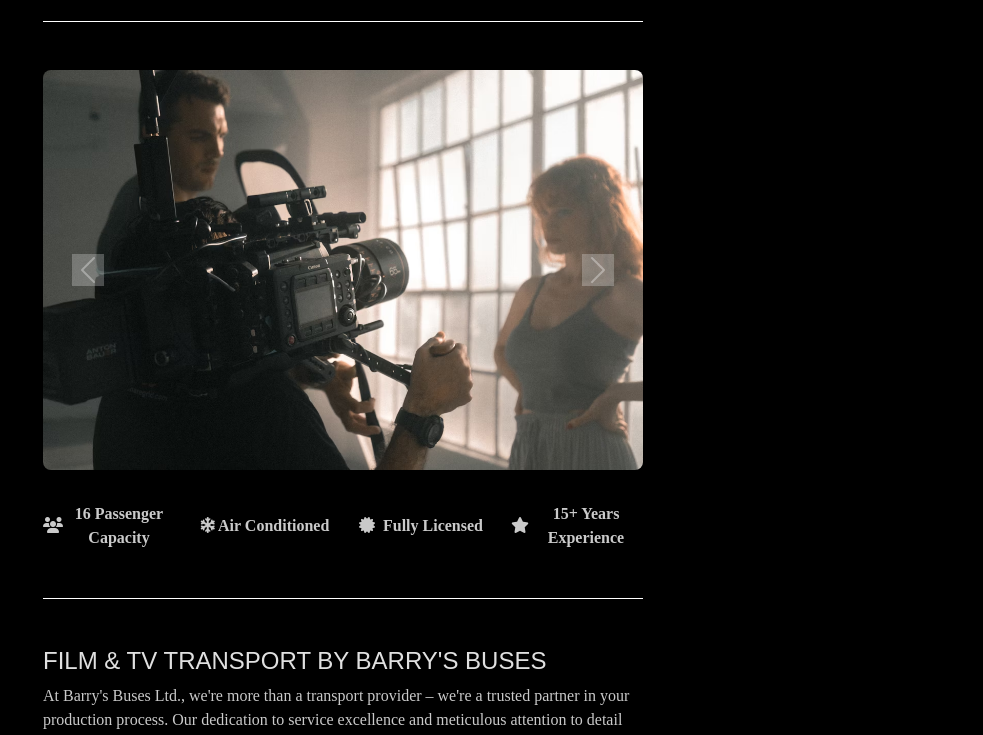
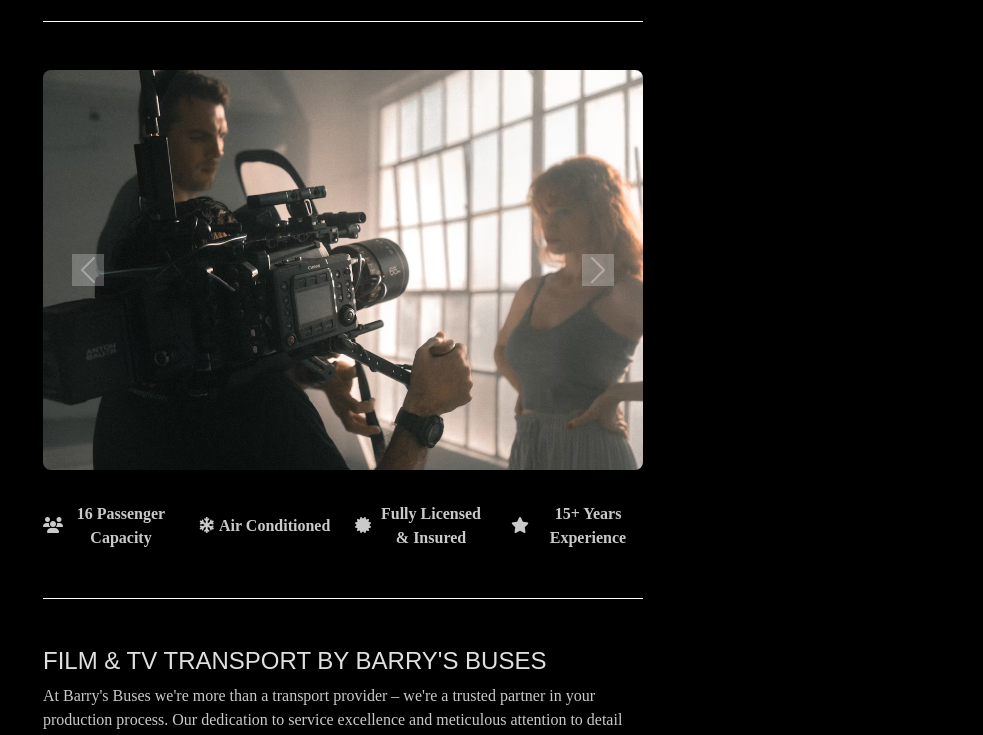
Before and after one commit to todd-neale/barrysbuses, a website built with webpack: page index.html in a window 1280 px wide. Shown: the part 211-946 px from the top of the page, without its empty margins (297-1280 px from the left). Built offline with nearby package versions, Linux system fonts and the light colour scheme; a web font is replaced by a local one.

Commit message:
More copy change

```diff
--- a/index.html
+++ b/index.html
@@ -186,19 +186,19 @@
             <div class="row">
               <div class="col-md-3 col-6 d-flex justify-content-around align-items-center">
                 <p class="text-center"><i class="fas fa-users"></i></p>
-                <p class="text-center semi-bold">16 Passenger Capacity</p>
+                <p class="ms-1 text-center semi-bold">16 Passenger Capacity</p>
               </div>
               <div class="col-md-3 col-6 d-flex justify-content-around align-items-center">
                 <p class="text-center"><i class="fas fa-snowflake"></i></p>
-                <p class="text-center semi-bold">Air Conditioned</p>
+                <p class="ms-1 text-center semi-bold">Air Conditioned</p>
               </div>
               <div class="col-md-3 col-6 d-flex justify-content-around align-items-center">
                 <p class= "text-center"><i class="fas fa-certificate"></i></p>
-                <p class="text-center semi-bold">Fully Licensed</p>
+                <p class="ms-1 ms-1 text-center semi-bold">Fully Licensed & Insured</p>
               </div>
               <div class="col-md-3 col-6 d-flex justify-content-around align-items-center">
                 <p class= "text-center"><i class="fas fa-star"></i></p>
-                <p class="text-center semi-bold">15+ Years Experience</p>
+                <p class="ms-1 text-center semi-bold">15+ Years Experience</p>
               </div>
             </div>
           </div>
@@ -208,7 +208,7 @@
         <section id="about" class="border-top-black">
           <h4 class="mt-5 upcase">Film & TV Transport by Barry's Buses</h4>
           <p>
-            At Barry's Buses Ltd., we're more than a transport provider – we're a trusted partner in your production process. Our dedication to service excellence and meticulous attention to detail make us the perfect choice for your next film or television project.
+            At Barry's Buses we're more than a transport provider – we're a trusted partner in your production process. Our dedication to service excellence and meticulous attention to detail make us the perfect choice for your next film or television project. We have a fleet of 16 seater minibuses to can take crews of all sizes.
           </p>
           <h6 class="mt-5 upcase">Tailored Transport for Film Productions</h6>
           <p>
```
